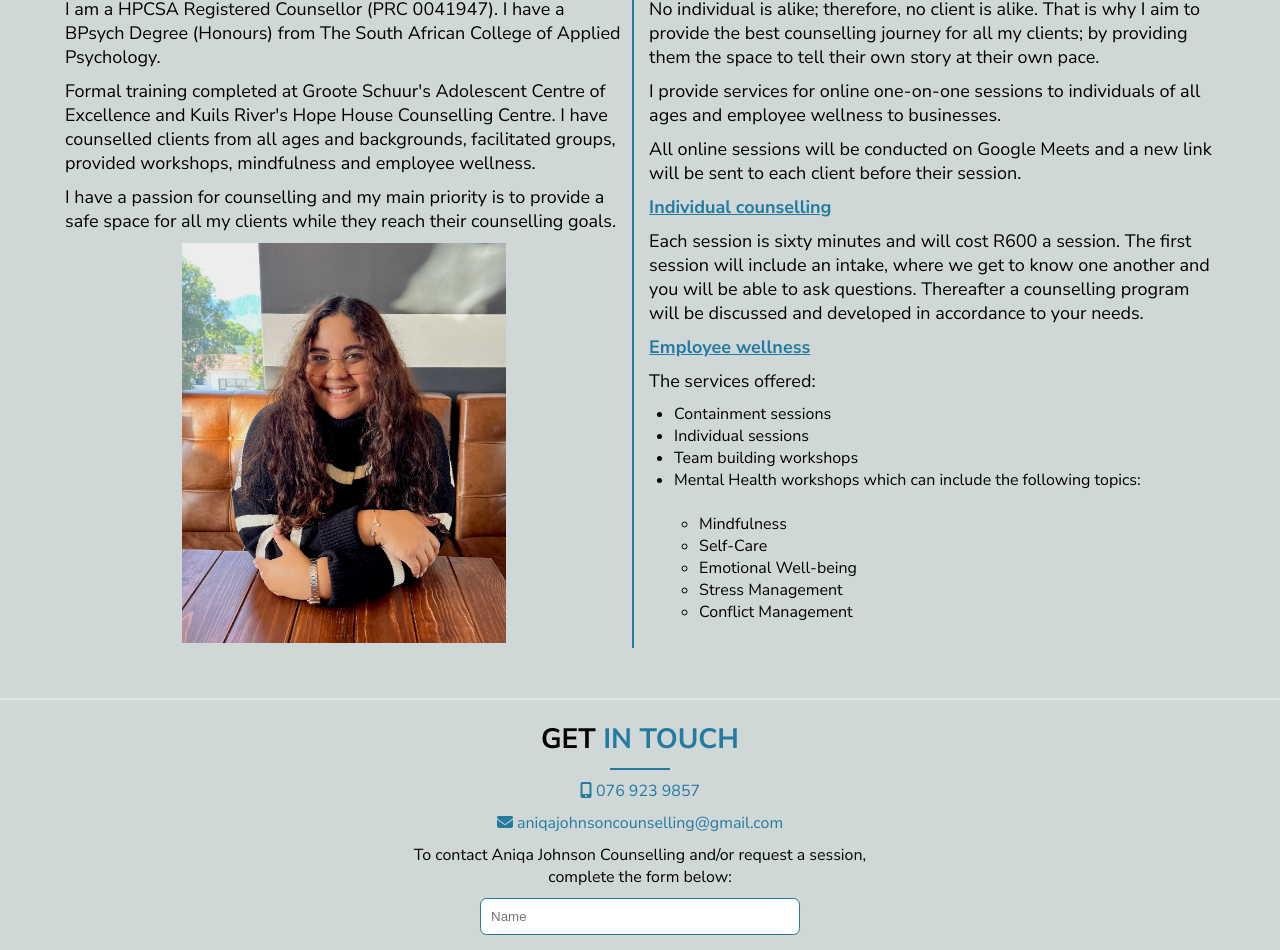
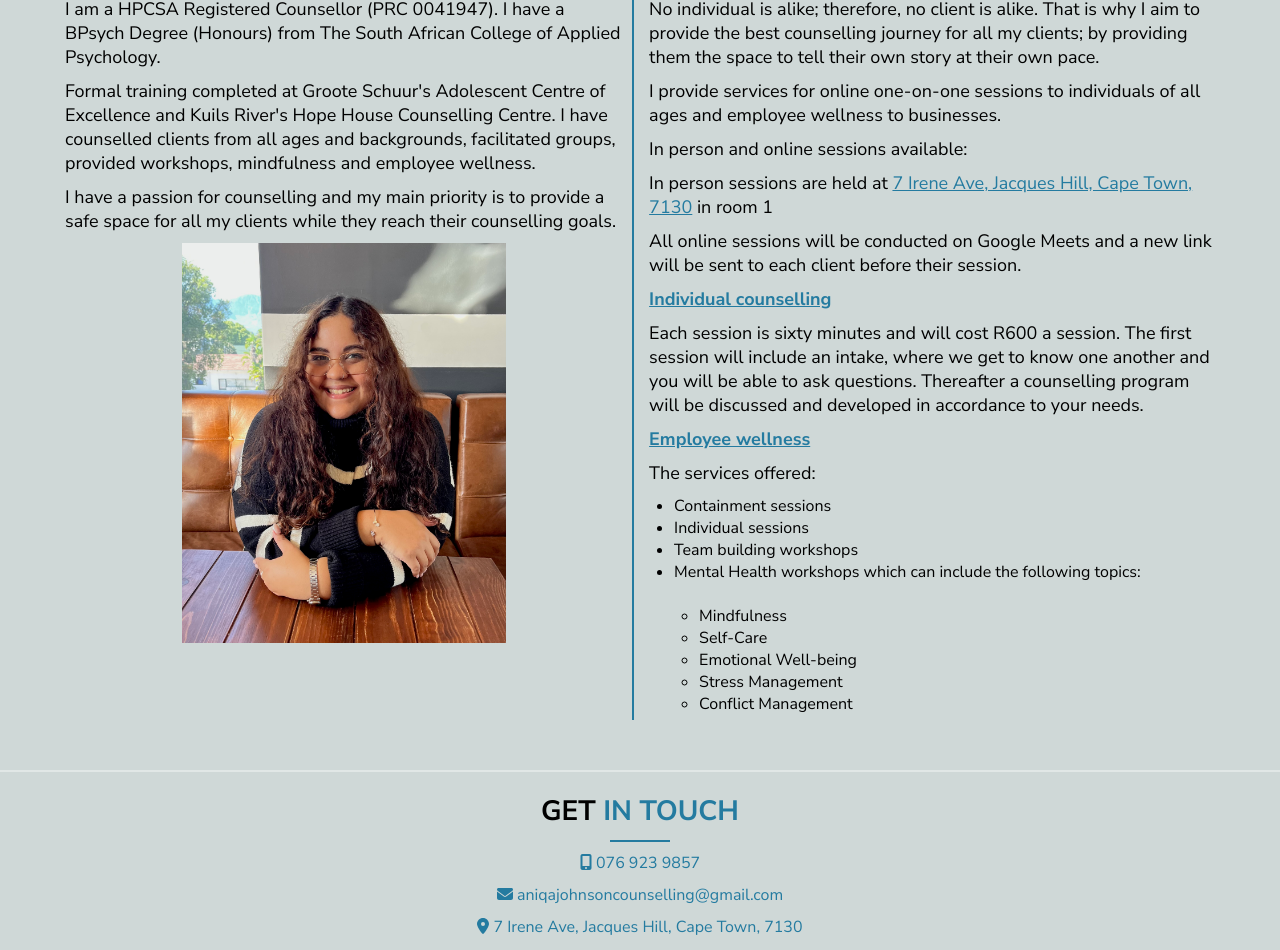
Before and after one commit to darrenpatricknelson/AniqaJohnson, a React (Create React App) app: page / in a window 1280 px wide. Shown: the part 918-1868 px from the top of the page. Built offline with nearby package versions, Linux system fonts and the light colour scheme.

Commit message:
UPDATE: Added details and location

```diff
--- a/src/components/ContactForm.js
+++ b/src/components/ContactForm.js
@@ -1,4 +1,4 @@
-import { faEnvelope, faMobileScreenButton } from '@fortawesome/free-solid-svg-icons';
+import { faEnvelope, faLocationDot, faMobileScreenButton } from '@fortawesome/free-solid-svg-icons';
 import { FontAwesomeIcon } from '@fortawesome/react-fontawesome';
 import React from 'react';
 import './ContactForm.css';
@@ -17,6 +17,7 @@ const ContactForm = () => {
                 <div className="contact-details">
                     <p><a href='tel:+2176 923 9857'><FontAwesomeIcon icon={faMobileScreenButton} /> 076 923 9857</a></p>
                     <p><a href='mailto:aniqajohnsoncounselling@gmail.com'><FontAwesomeIcon icon={faEnvelope} /> aniqajohnsoncounselling@gmail.com</a></p>
+                    <p><a href='http://maps.google.com/?q=7 Irene Ave, Jacques Hill, Cape Town, 7130' target='_blank'><FontAwesomeIcon icon={faLocationDot} /> 7 Irene Ave, Jacques Hill, Cape Town, 7130</a></p>
                 </div>
                 <p>To contact Aniqa Johnson Counselling and/or request a session, complete the form below:</p>
                 <Form />
--- a/src/components/Details.css
+++ b/src/components/Details.css
@@ -61,6 +61,12 @@
   margin: 0 auto;
 }
 
+/* address link */
+.address {
+  color: #247ba0;
+  outline: none;
+}
+
 /* responsiveness */
 @media only screen and (max-width: 700px) {
   .details-container {
--- a/src/components/Details.jsx
+++ b/src/components/Details.jsx
@@ -35,6 +35,9 @@ const Details = () => {
                     journey for all my clients; by providing them the space to tell their own story at their own pace.</p>
                 <p>I provide services for online one-on-one sessions to individuals of all ages and employee wellness to
                     businesses.</p>
+                <p>In person and online sessions available:</p>
+
+                <p>In person sessions are held at <a href='http://maps.google.com/?q=7 Irene Ave, Jacques Hill, Cape Town, 7130' target='_blank' className='address'>7 Irene Ave, Jacques Hill, Cape Town, 7130</a> in room 1</p>
                 <p>All online sessions will be conducted on Google Meets and a new link will be sent to each client
                     before their session.</p>
                 <p className="sub-heading"><strong><u>Individual counselling</u></strong></p>
```
